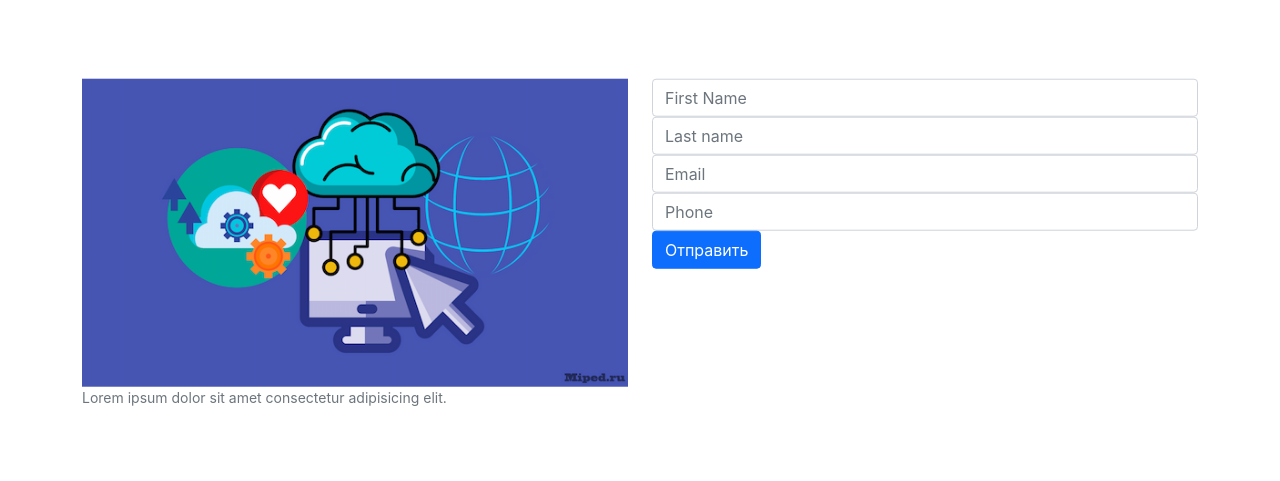
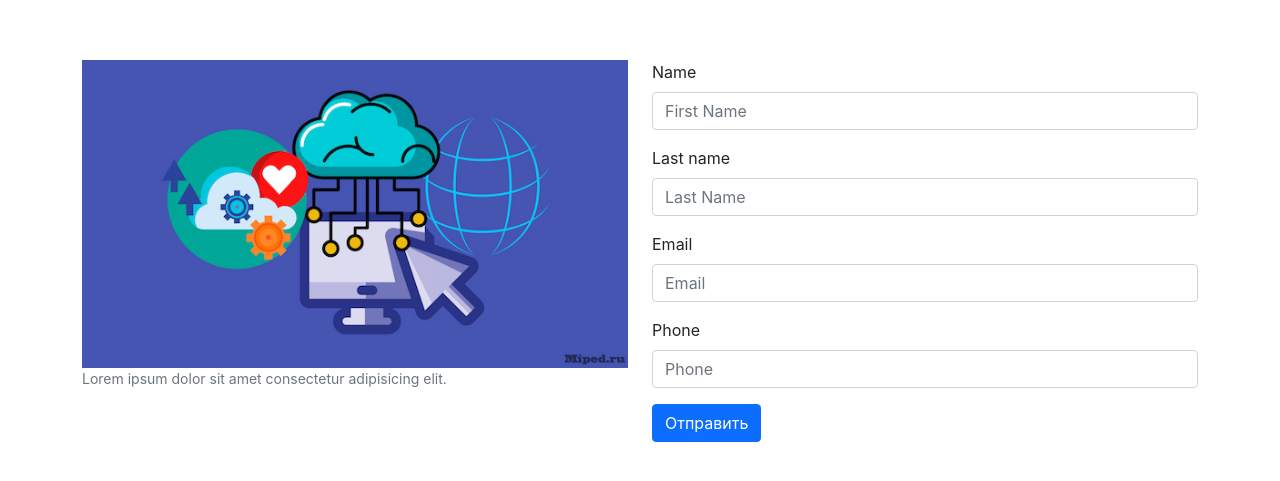
Before and after one commit to Baklaikin/testwork-react-Mercury, a React (Create React App) app: page / in a window 1280 px wide. Shown: the part 149-630 px from the top of the page. Built offline with nearby package versions, Linux system fonts and the light colour scheme; no server answers.

Commit message:
feature form gets country code and sets state

```diff
--- a/src/Form/Form.jsx
+++ b/src/Form/Form.jsx
@@ -1,23 +1,55 @@
+import { useState, useEffect } from "react";
 import Form from "react-bootstrap/Form";
 import Button from "react-bootstrap/Button";
+import InputField from "../Input/Input";
+import getLocation from "../Api/api";
 
 export default function FormTable() {
+    const [name, setName] = useState("");
+    const [lastName, setLastName] = useState("");
+    const [email, setEmail] = useState("");
+    const [phone, setPhone] = useState("");
+
+    useEffect(() => {
+        getLocation().then(data => setPhone(data))
+    },[])
+
+    function handleChange(e) {
+        const { name, value } = e.target;
+        switch(name) {
+            case "name":
+                setName(value);
+                break;
+            case "lastName":
+                setLastName(value);
+                console.log("is set");
+                break;
+            case "email":
+                setEmail(value);
+                break;
+            case "phone":
+                if (value === "") {
+                    getLocation().then(data => setPhone(data));
+                    return;
+                }
+                setPhone(value);
+                break;
+            default :
+                return;
+        }
+        console.log("in handle:",  name)
+        console.log("in handle:",value)
+
+    }
+
     return (
         <div>
-            <Form>
-                <Form.Group>
-                    <Form.Control type="name" placeholder="First Name"></Form.Control>
-                    </Form.Group>
-                <Form.Group>
-                <Form.Control type="text" placeholder="Last name"></Form.Control>
-                </Form.Group>
-                <Form.Group>
-                    <Form.Control type="email" placeholder="Email"></Form.Control>
-                </Form.Group>
-                <Form.Group>
-                    <Form.Control type="phone" placeholder="Phone"></Form.Control>
-                </Form.Group>
-                <Button>Отправить</Button>
+            <Form className="display-flex flex-direction-column">
+                <InputField title="Name" type="name" placeholder="First Name" value={name} onChange={handleChange} />
+                <InputField title="Last name" type="lastName" placeholder="Last Name" value={lastName} onChange={handleChange}/>
+                <InputField title="Email" type="email" placeholder="Email" value={email} onChange={handleChange}/>
+                <InputField title="Phone" type="phone" placeholder="Phone" value={phone} onChange={handleChange}/>
+                <Button type="submit">Отправить</Button>
             </Form>
     </div>
 )
--- /dev/null
+++ b/src/Input/Input.jsx
@@ -0,0 +1,10 @@
+export default function InputField({ title, type, placeholder, value, onChange }={}) {
+    return (
+        <>
+        <label className="form-label">
+                    {title}
+                    </label>
+            <input className="form-control  mb-3" value={value} type={type} name={type} placeholder={placeholder} onChange={onChange} />
+            </>
+    )
+ }
```
